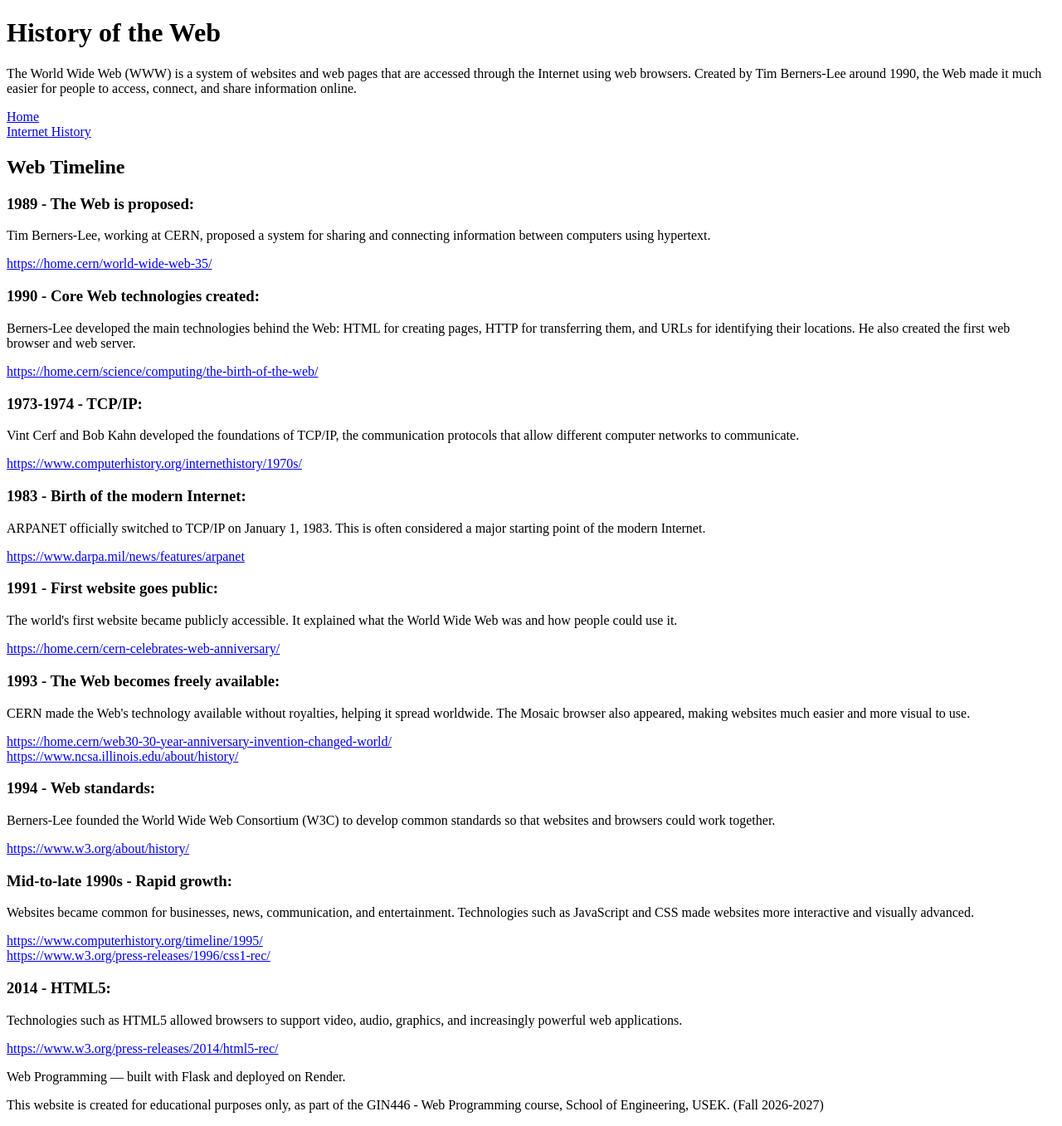
After one commit to alexalhachem/web-programming-site, a Flask app: page /web-history in a window 1280 px wide. The commit adds this page. Shown: the whole page at 83% size. Run offline with Flask 3, Linux system fonts and the light colour scheme.

Commit message:
Part 2: hand-written history pages

```diff
--- a/app.py
+++ b/app.py
@@ -1,8 +1,6 @@
 """
-Web Programming — starter Flask application (Week 1).
-
-A minimal server that renders the portfolio home page. Over the semester you
-will add routes here; for now it serves a single page from the templates folder.
+Web Programming — Flask application.
+Serves the portfolio home page and the Week 2 history pages.
 """
 
 from flask import Flask, render_template
@@ -13,14 +11,23 @@ app = Flask(__name__)
 @app.route("/")
 def home():
     """Serve the portfolio home page."""
-    # The list of weekly work grows as the semester goes on.
     weekly_work = [
-        # {"week": 1, "title": "Live site launched", "url": "/"},
+        {"week": 1, "title": "Live site launched", "url": "/"},
+        {"week": 2, "title": "History of the Internet", "url": "/internet-history"},
+        {"week": 2, "title": "History of the Web", "url": "/web-history"},
     ]
     return render_template("index.html", weekly_work=weekly_work)
 
 
+@app.route("/internet-history")
+def internet_history():
+    return render_template("internet-history.html")
+
+
+@app.route("/web-history")
+def web_history():
+    return render_template("web-history.html")
+
+
 if __name__ == "__main__":
-    # For local development only. In production, Render runs the app with
-    # gunicorn (see the Procfile), not this block.
     app.run(debug=True)
--- a/templates/index.html
+++ b/templates/index.html
@@ -27,6 +27,7 @@
 
     <footer>
         <p>Web Programming — built with Flask and deployed on Render.</p>
+        <p>This website is created for educational purposes only, as part of the GIN446 - Web Programming course, School of Engineering, USEK. (Fall 2026-2027)</p>
     </footer>
 </body>
 </html>
--- /dev/null
+++ b/templates/web-history.html
@@ -0,0 +1,79 @@
+<!DOCTYPE html>
+<html lang="en">
+
+<head>
+    <meta charset="UTF-8">
+    <title>History of the Web</title>
+</head>
+
+<body>
+    <header>
+        <h1>History of the Web</h1>
+        <p>The World Wide Web (WWW) is a system of websites and web pages that are accessed through the Internet using web browsers. Created by Tim Berners-Lee around 1990, the Web made it much easier for people to access, connect, and share information online.</p>
+    </header>
+
+    <nav>
+        <a href="/">Home</a> <br>
+        <a href="/internet-history">Internet History</a>
+    </nav>
+
+    <main>
+        <section>
+            <h2>Web Timeline</h2>
+            <article>
+                <h3>1989 - The Web is proposed:</h3>
+                <p>Tim Berners-Lee, working at CERN, proposed a system for sharing and connecting information between computers using hypertext.</p>
+                <a target="_blank" href="https://home.cern/world-wide-web-35/">https://home.cern/world-wide-web-35/</a>
+            </article>
+            <article>
+                <h3>1990 - Core Web technologies created:</h3>
+                <p>Berners-Lee developed the main technologies behind the Web: HTML for creating pages, HTTP for transferring them, and URLs for identifying their locations. He also created the first web browser and web server.</p>
+                <a target="_blank" href="https://home.cern/science/computing/the-birth-of-the-web/">https://home.cern/science/computing/the-birth-of-the-web/</a>
+            </article>
+            <article>
+                <h3>1973-1974 - TCP/IP:</h3>
+                <p>Vint Cerf and Bob Kahn developed the foundations of TCP/IP, the communication protocols that allow different computer networks to communicate.</p>
+                <a target="_blank" href="https://www.computerhistory.org/internethistory/1970s/">https://www.computerhistory.org/internethistory/1970s/</a>
+            </article>
+            <article>
+                <h3>1983 - Birth of the modern Internet:</h3>
+                <p>ARPANET officially switched to TCP/IP on January 1, 1983. This is often considered a major starting point of the modern Internet.</p>
+                <a target="_blank" href="https://www.darpa.mil/news/features/arpanet">https://www.darpa.mil/news/features/arpanet</a>
+            </article>
+            <article>
+                <h3>1991 - First website goes public:</h3>
+                <p>The world's first website became publicly accessible. It explained what the World Wide Web was and how people could use it.</p>
+                <a target="_blank" href="https://home.cern/cern-celebrates-web-anniversary/">https://home.cern/cern-celebrates-web-anniversary/</a>
+            </article>
+            <article>
+                <h3>1993 - The Web becomes freely available:</h3>
+                <p>CERN made the Web's technology available without royalties, helping it spread worldwide. The Mosaic browser also appeared, making websites much easier and more visual to use.</p>
+                <a target="_blank" href="https://home.cern/web30-30-year-anniversary-invention-changed-world/">https://home.cern/web30-30-year-anniversary-invention-changed-world/<br></a>
+                <a target="_blank" href="https://www.ncsa.illinois.edu/about/history/">https://www.ncsa.illinois.edu/about/history/</a>
+            </article>
+            <article>
+                <h3>1994 - Web standards:</h3>
+                <p>Berners-Lee founded the World Wide Web Consortium (W3C) to develop common standards so that websites and browsers could work together.</p>
+                <a target="_blank" href="https://www.w3.org/about/history/">https://www.w3.org/about/history/</a>
+            </article>
+            <article>
+                <h3>Mid-to-late 1990s - Rapid growth:</h3>
+                <p>Websites became common for businesses, news, communication, and entertainment. Technologies such as JavaScript and CSS made websites more interactive and visually advanced.</p>
+                <a target="_blank" href="https://www.computerhistory.org/timeline/1995/">https://www.computerhistory.org/timeline/1995/<br></a>
+                <a target="_blank" href="https://www.w3.org/press-releases/1996/css1-rec/">https://www.w3.org/press-releases/1996/css1-rec/</a>
+            </article>
+            <article>
+                <h3>2014 - HTML5:</h3>
+                <p>Technologies such as HTML5 allowed browsers to support video, audio, graphics, and increasingly powerful web applications.</p>
+                <a target="_blank" href="https://www.w3.org/press-releases/2014/html5-rec/">https://www.w3.org/press-releases/2014/html5-rec/</a>
+            </article>
+        </section>
+    </main>
+
+    <footer>
+        <p>Web Programming — built with Flask and deployed on Render.</p>
+        <p>This website is created for educational purposes only, as part of the GIN446 - Web Programming course, School of Engineering, USEK. (Fall 2026-2027)</p>
+    </footer>
+</body>
+
+</html>
```
Also changed, not shown: templates/internet-history.html (added, +57 -0 lines).
